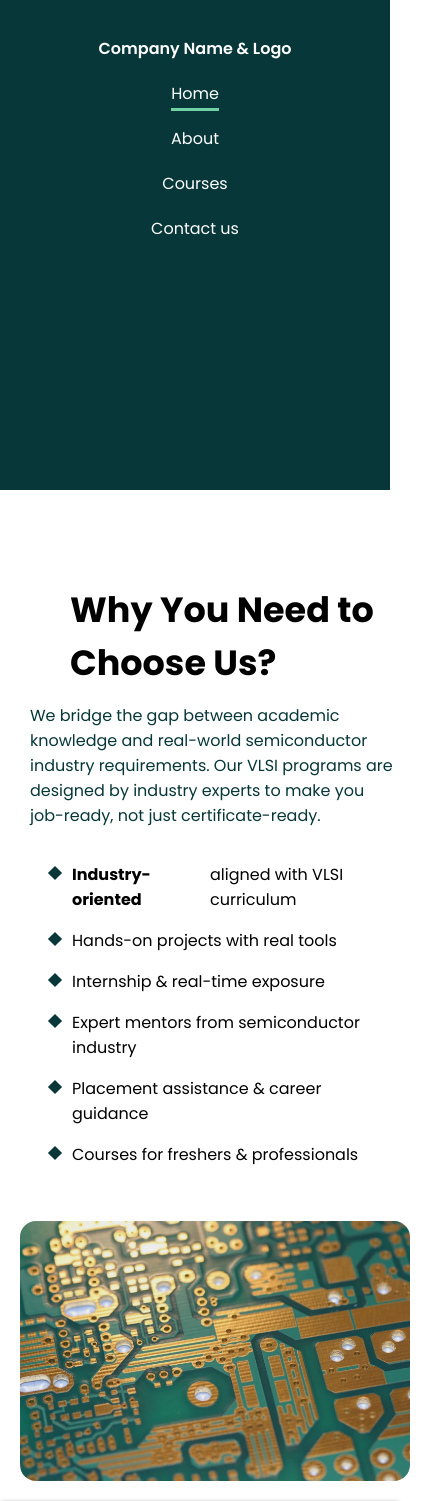
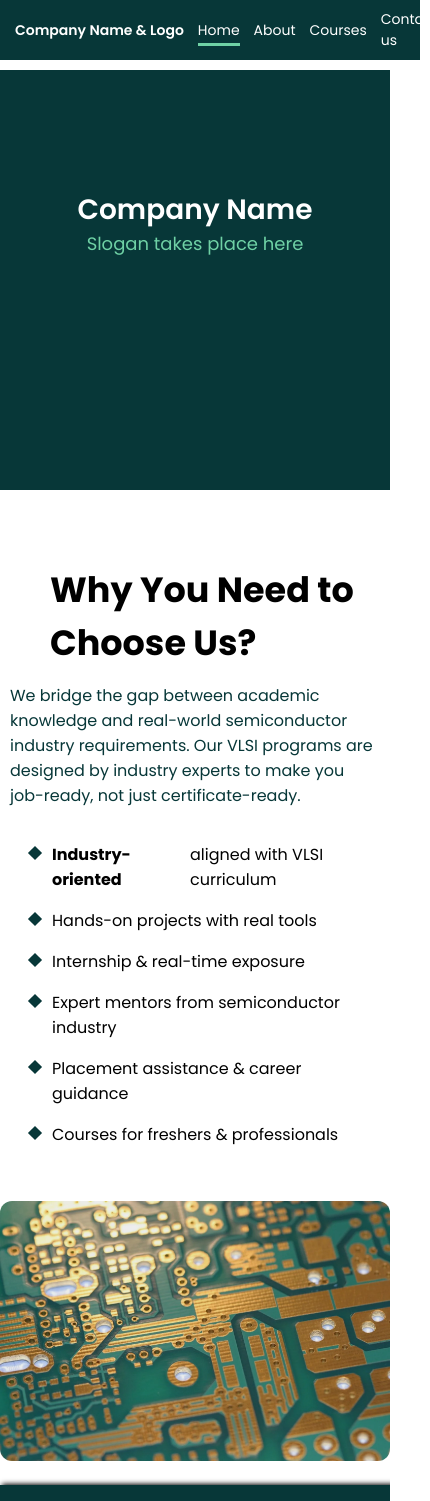
Before and after one commit to Akash-715/VLSI-Application, a React (Vite) app: page / in a window 390 px wide. Shown: the top 1501 px of the page, 430 px wide, since content can reach past the window. Built offline with nearby package versions, Linux system fonts and the light colour scheme; a web font is replaced by a local one.

Commit message:
Small changes in mobile view css.

```diff
--- a/src/App.css
+++ b/src/App.css
@@ -355,26 +355,32 @@ body{
 
 @media (max-width: 768px) {
 
-  /* NAVBAR */
   .mainNav{
-      height: auto;
-      flex-direction: column;
-      padding: 10px 0;
+      flex-direction: row;     /* KEEP ROW */
+      align-items: center;
+      justify-content: space-between;
+      padding: 0 15px;
+      height: 60px;
   }
 
   .mainNav ul{
-      margin-right: 0;
-      text-align: center;
+      margin: 0;
+      padding: 0;
+      display: flex;
+      align-items: center;
+      gap: 14px;
   }
 
   .mainNav li{
-      display: block;
-      padding: 10px 0;
+      padding: 0;
+      font-size: 14px;
   }
 
   #NavCompanyTag{
-      margin-right: 0;
+      margin: 0;
+      font-size: 14px;
       font-weight: 600;
+      white-space: nowrap;
   }
 
   /* HERO / SLOGAN */
@@ -395,10 +401,10 @@ body{
   }
 
   /* DESC SECTION */
+
   .descDiv{
       grid-template-columns: 1fr;
       height: auto;
-      padding: 20px;
   }
 
   .descContent p{
@@ -412,7 +418,8 @@ body{
   .descImage img{
       width: 100%;
       height: auto;
-      margin: 20px 0 0 0;
+      margin: 20px 0;
+      border-radius: 12px;
   }
 
   /* DISCOUNT SECTION */
@@ -424,11 +431,27 @@ body{
 
   .discountWords{
       padding: 20px;
-      text-align: center;
+      text-align: left;
   }
 
   .discountPercentage{
       margin: 20px;
+      padding: 20px;
+      width: auto;
+  }
+
+  .discountPercentage h2{
+      font-size: 56px;
+  }
+
+  .discountPercentage h1{
+      font-size: 32px;
+      letter-spacing: 4px;
+  }
+
+  .discountPercentage p{
+      font-size: 18px;
+      letter-spacing: 2px;
   }
 
   /* FAQ */
```
